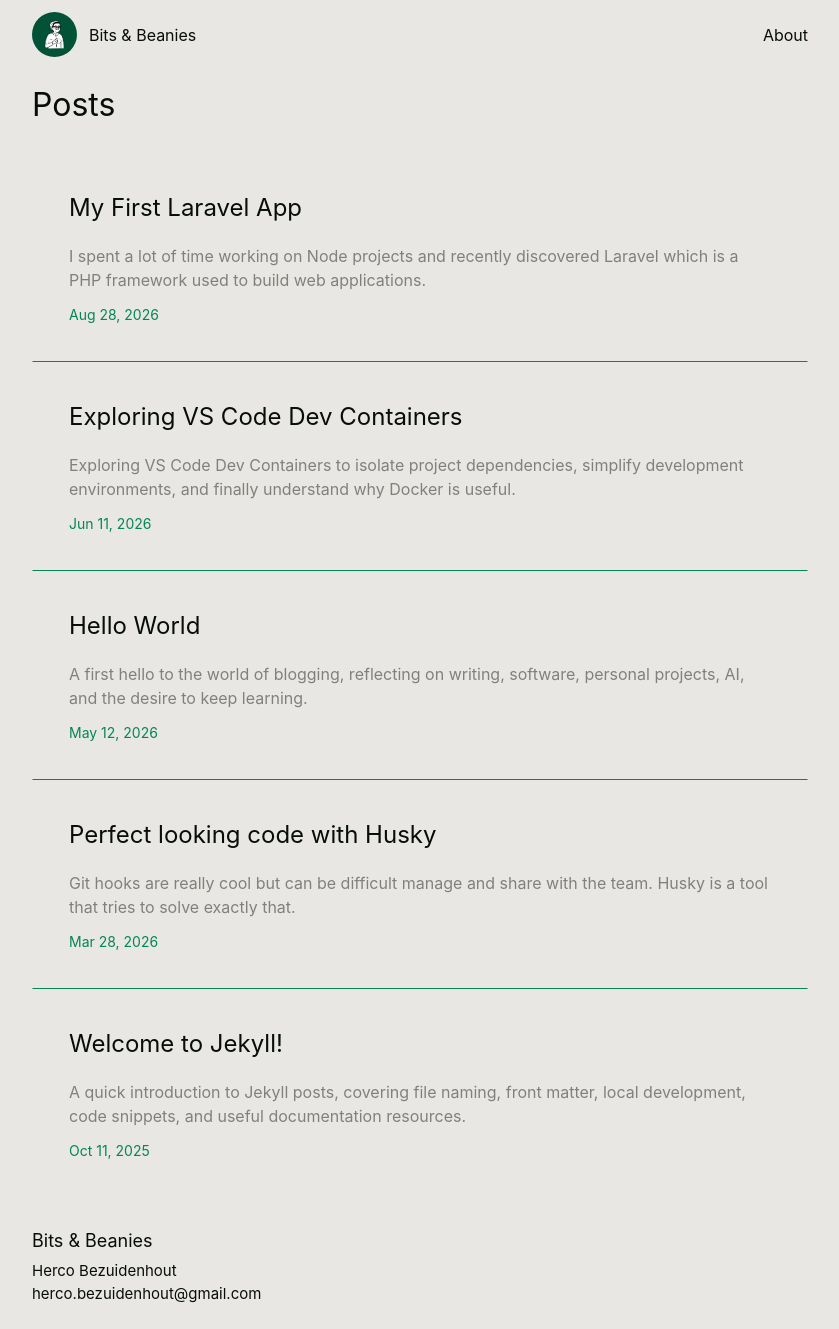
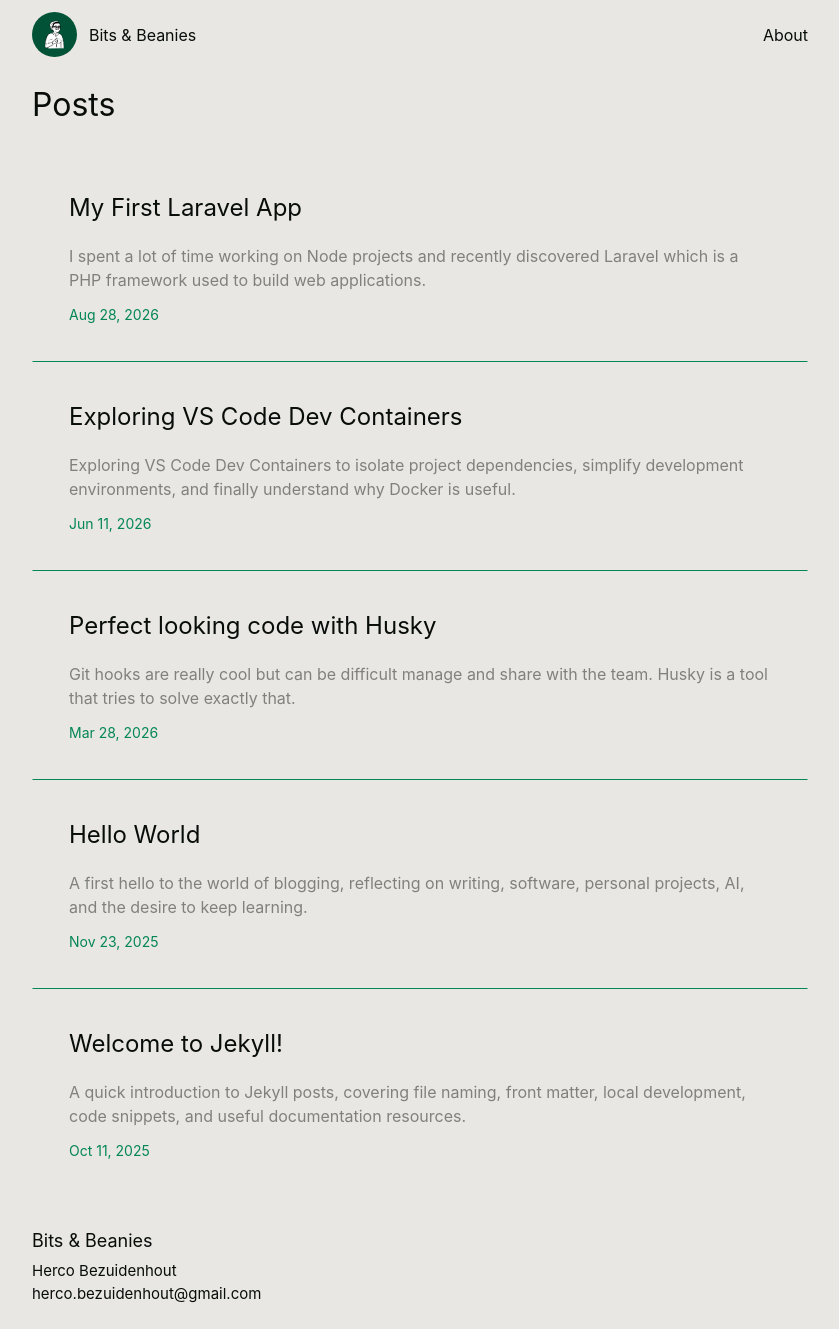
Before and after one commit to hercobezuidenhout/hercobezuidenhout.github.io, a Jekyll site: the page built from index.md, in a window 1280 px wide and 1329 px high. Shown: the whole window, without its empty margins (220-1059 px from the left). Built offline with Jekyll 4.4.1, drawn with Linux system fonts in a browser that asks for light colours.

Commit message:
save: 2025-11-23-hello-world.md

```diff
--- a/_posts/2025-11-23-hello-world.md
+++ b/_posts/2025-11-23-hello-world.md
@@ -1,7 +1,7 @@
 ---
 layout: post
 title: Hello World
-date: 2026-05-12
+date: 2025-11-23
 categories: []
 tags: []
 excerpt: A first hello to the world of blogging, reflecting on writing, software, personal projects, AI, and the desire to keep learning.
```
Also changed, not shown: .obsidian/workspace.json.
